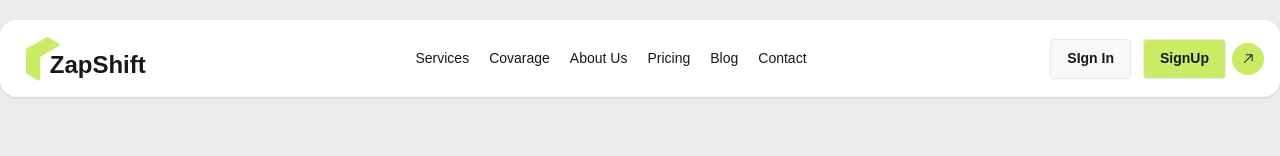
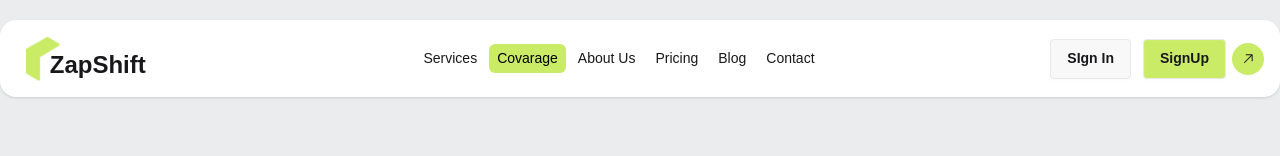
Before and after one commit to Mahfuz5634/ZapShift-Project-ClientPart, a React (Vite) app: page /covarage in a window 1280 px wide. Shown: the top 156 px of the page. Built offline with nearby package versions, Linux system fonts and the light colour scheme; grey boxes are pictures that could not be loaded.

Commit message:
fixed some errors

```diff
--- a/src/Pages/Aboutus.jsx
+++ b/src/Pages/Aboutus.jsx
@@ -28,7 +28,7 @@ export default function AboutUs() {
           <h1 className="text-3xl md:text-4xl font-extrabold text-[#03373d]">
             About Us
           </h1>
-          <p className="mt-2 text-sm md:text-base text-gray-600 max-w-2xl">
+          <p className="mt-2 text-sm md:text-base text-gray-600 text-justify max-w-2xl">
             Enjoy fast, reliable parcel delivery with real-time tracking and
             zero hassle. From personal packages to business shipments — we
             deliver on time, every time.
@@ -71,9 +71,9 @@ export default function AboutUs() {
             aria-labelledby={`tab-${active}`}
             className="text-gray-700 leading-relaxed space-y-4 text-sm md:text-base"
           >
-            <p>{content[active]}</p>
+            <p className="text-justify">{content[active]}</p>
 
-            <p>
+            <p className="text-justify">
               We started with a simple promise — to make parcel delivery fast,
               reliable, and stress-free. Over the years, our commitment to
               real-time tracking, efficient logistics, and customer-first
@@ -82,7 +82,7 @@ export default function AboutUs() {
               it reaches its destination — on time, every time.
             </p>
 
-            <p>
+            <p className="text-justify">
               We started with a simple promise — to make parcel delivery fast,
               reliable, and stress-free. Over the years, our commitment to
               real-time tracking, efficient logistics, and customer-first
--- a/src/Pages/Covarage.jsx
+++ b/src/Pages/Covarage.jsx
@@ -65,7 +65,7 @@ const Covarage = () => {
         </form>
       </div>
 
-      <div className="w-full h-[500px] mt-10 border rounded-2xl overflow-hidden shadow-xl relative flex justify-center items-center">
+      <div className="w-full h-[500px] mt-10  rounded-2xl overflow-hidden shadow-xl relative flex justify-center items-center">
         <MapContainer
           className="h-full w-full"
           center={dhakaPosition}
@@ -90,7 +90,7 @@ const Covarage = () => {
       </div>
 
       <div className="grid grid-cols-1 md:grid-cols-3 gap-6 mt-12 text-center">
-        <div className="p-6 bg-white shadow-md rounded-xl border hover:shadow-lg transition-all">
+        <div className="p-6 bg-white shadow-md rounded-xl  hover:shadow-lg transition-all">
           <h2 className="text-2xl font-bold text-[#03373d] mb-2">
             Fast Delivery
           </h2>
@@ -98,7 +98,7 @@ const Covarage = () => {
             We ensure quick and safe delivery to every district.
           </p>
         </div>
-        <div className="p-6 bg-white shadow-md rounded-xl border hover:shadow-lg transition-all">
+        <div className="p-6 bg-white shadow-md rounded-xl hover:shadow-lg transition-all">
           <h2 className="text-2xl font-bold text-[#03373d] mb-2">
             Real-time Tracking
           </h2>
@@ -106,7 +106,7 @@ const Covarage = () => {
             Track your parcel live from pickup to arrival.
           </p>
         </div>
-        <div className="p-6 bg-white shadow-md rounded-xl border hover:shadow-lg transition-all">
+        <div className="p-6 bg-white shadow-md rounded-xl  hover:shadow-lg transition-all">
           <h2 className="text-2xl font-bold text-[#03373d] mb-2">
             24/7 Support
           </h2>
--- a/src/Pages/Navbar.jsx
+++ b/src/Pages/Navbar.jsx
@@ -4,14 +4,76 @@ import { NavLink } from "react-router";
 import { GoArrowUpRight } from "react-icons/go";
 
 const Navbar = () => {
-    const links=<>
-     <NavLink className="mr-5">Services</NavLink>
-     <NavLink to={'/covarage'} className="mr-5">Covarage</NavLink>
-     <NavLink to={'about-us'} className="mr-5">About Us</NavLink>
-     <NavLink className="mr-5">Pricing</NavLink>
-     <NavLink className="mr-5">Blog</NavLink>
-     <NavLink className="mr-5">Contact</NavLink>
-    </>
+    const links = (
+  <>
+    <NavLink
+      to="/services"
+      className={({ isActive }) =>
+        `mr-1 px-2 py-1 rounded-md ${
+          isActive ? "bg-[#caeb66] text-black font-medium" : ""
+        }`
+      }
+    >
+      Services
+    </NavLink>
+
+    <NavLink
+      to="/covarage"
+      className={({ isActive }) =>
+        `mr-1 px-2 py-1 rounded-md ${
+          isActive ? "bg-[#caeb66] text-black font-medium" : ""
+        }`
+      }
+    >
+      Covarage
+    </NavLink>
+
+    <NavLink
+      to="/about-us"
+      className={({ isActive }) =>
+        `mr-1 px-2 py-1 rounded-md ${
+          isActive ? "bg-[#caeb66] text-black font-medium" : ""
+        }`
+      }
+    >
+      About Us
+    </NavLink>
+
+    <NavLink
+      to="/pricing"
+      className={({ isActive }) =>
+        `mr-1 px-2 py-1 rounded-md ${
+          isActive ? "bg-[#caeb66] text-black font-medium" : ""
+        }`
+      }
+    >
+      Pricing
+    </NavLink>
+
+    <NavLink
+      to="/blog"
+      className={({ isActive }) =>
+        `mr-1 px-2 py-1 rounded-md ${
+          isActive ? "bg-[#caeb66] text-black font-medium" : ""
+        }`
+      }
+    >
+      Blog
+    </NavLink>
+
+    <NavLink
+      to="/contact"
+      className={({ isActive }) =>
+        `mr-1 px-2 py-1 rounded-md ${
+          isActive ? "bg-[#caeb66] text-black font-medium" : ""
+        }`
+      }
+    >
+      Contact
+    </NavLink>
+  </>
+);
+
   return (
     <div className="navbar bg-white shadow-sm rounded-2xl p-2 lg:p-4">
       <div className="navbar-start">
```
